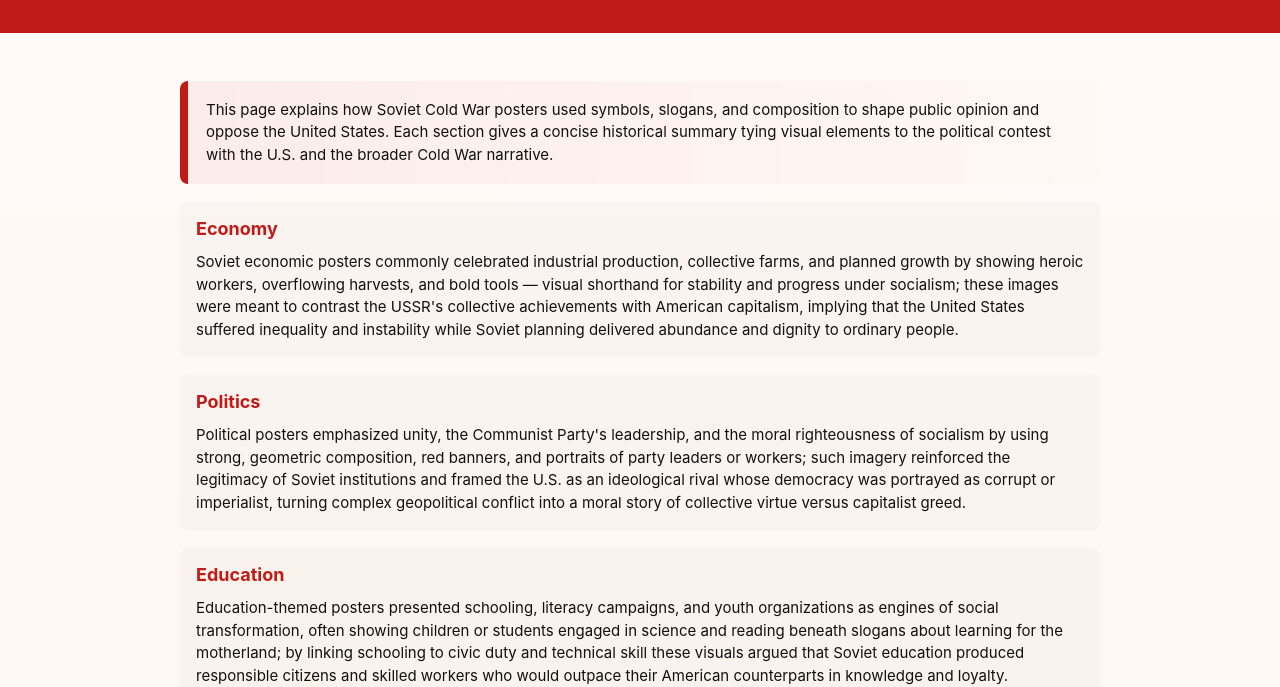
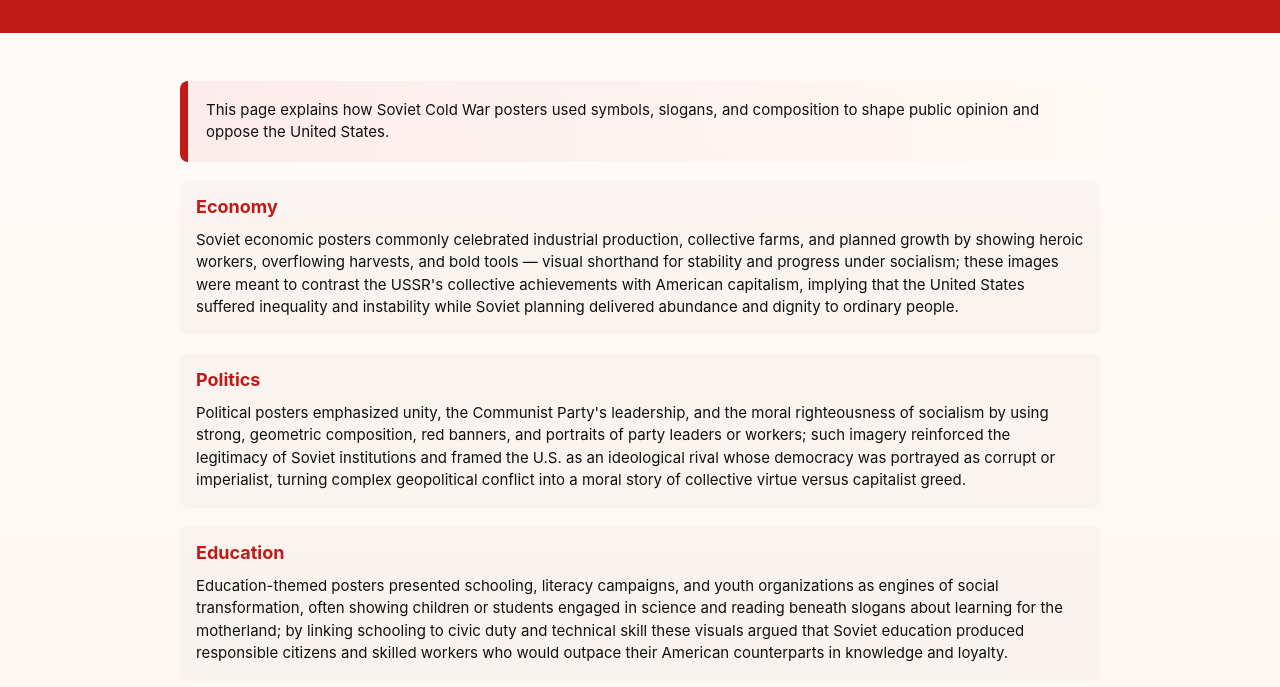
Before and after one commit to drishtiramnani32-sketch/Propaganda, a plain HTML site: page index.html in a window 1280 px wide. Shown: the part 121-808 px from the top of the page. Drawn offline with Linux system fonts and the light colour scheme.

Commit message:
Revise introductory paragraph in index.html
Shortened the introductory paragraph about Soviet Cold War posters.

```diff
--- a/index.html
+++ b/index.html
@@ -32,7 +32,7 @@
   </header>
   <main>
     <div class="hero-card">
-      <p>This page explains how Soviet Cold War posters used symbols, slogans, and composition to shape public opinion and oppose the United States. Each section gives a concise historical summary tying visual elements to the political contest with the U.S. and the broader Cold War narrative.</p>
+      <p>This page explains how Soviet Cold War posters used symbols, slogans, and composition to shape public opinion and oppose the United States. </p>
     </div>
 
     <section id="economy">
```
